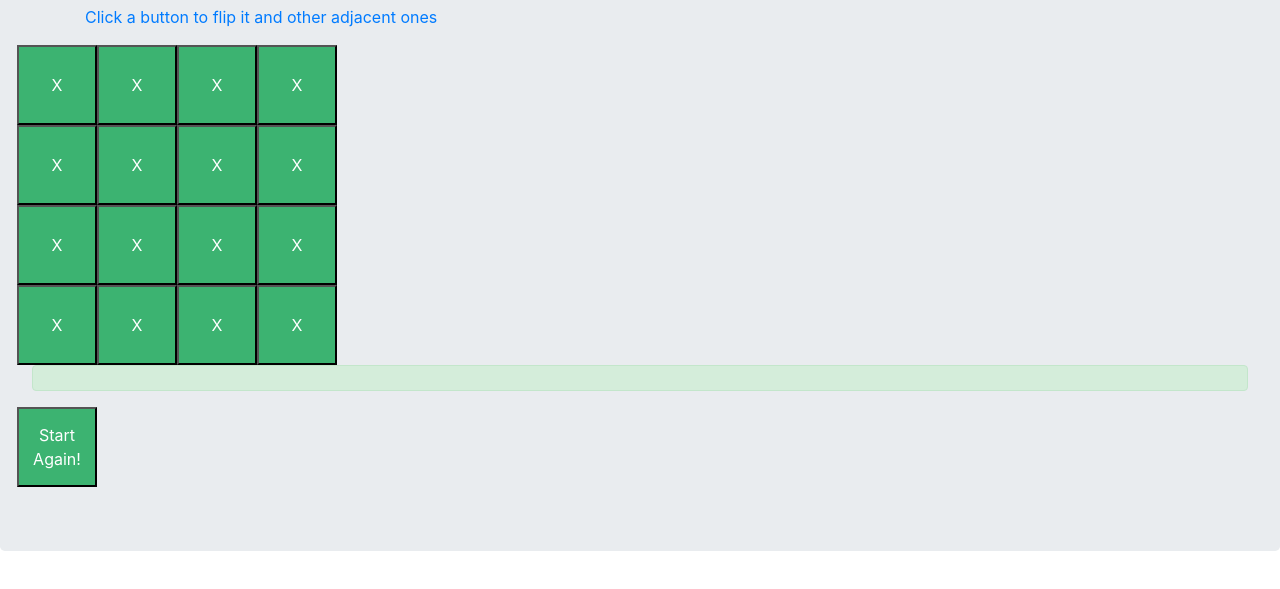
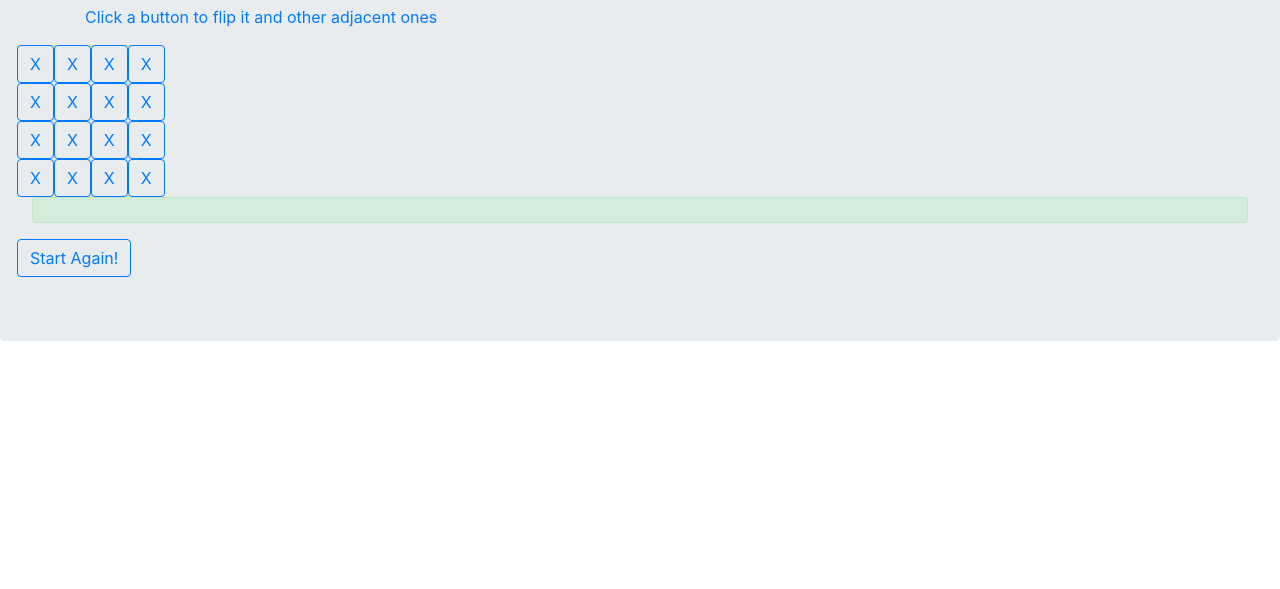
Before and after one commit to j-shim/javascript, a plain HTML site: page puzzle.html in a window 1280 px wide. Shown: the part 105-694 px from the top of the page. Drawn offline with nearby package versions, Linux system fonts and the light colour scheme.

Commit message:
testing buttons

```diff
--- a/puzzle.html
+++ b/puzzle.html
@@ -8,15 +8,7 @@
     <script src="https://ajax.googleapis.com/ajax/libs/jquery/3.3.1/jquery.min.js"></script>
     <script src="https://cdnjs.cloudflare.com/ajax/libs/popper.js/1.14.0/umd/popper.min.js"></script>
     <script src="https://maxcdn.bootstrapcdn.com/bootstrap/4.1.0/js/bootstrap.min.js"></script>
-    <style>
-      button {
-        background-color: MediumSeaGreen;
-        color: white;
-        width: 80px;
-        height: 80px;
-      }
-    </style>
- </head>
+  </head>
   <body>
     <div class="jumbotron">
       <div class="container">
@@ -24,33 +16,33 @@
         <p class="text-primary">Click a button to flip it and other adjacent ones</p>
       </div>
       <div class="row">
-        <button id="0" onclick="clicked(this.id)">X</button>
-        <button id="1" onclick="clicked(this.id)">X</button>
-        <button id="2" onclick="clicked(this.id)">X</button>
-        <button id="3" onclick="clicked(this.id)">X</button>
+        <button id="0" type="button" class="btn btn-outline-primary" onclick="clicked(this.id)">X</button>
+        <button id="1" type="button" class="btn btn-outline-primary" onclick="clicked(this.id)">X</button>
+        <button id="2" type="button" class="btn btn-outline-primary" onclick="clicked(this.id)">X</button>
+        <button id="3" type="button" class="btn btn-outline-primary" onclick="clicked(this.id)">X</button>
       </div>
       <div class="row">
-        <button id="4" onclick="clicked(this.id)">X</button>
-        <button id="5" onclick="clicked(this.id)">X</button>
-        <button id="6" onclick="clicked(this.id)">X</button>
-        <button id="7" onclick="clicked(this.id)">X</button>
+        <button id="4" type="button" class="btn btn-outline-primary" onclick="clicked(this.id)">X</button>
+        <button id="5" type="button" class="btn btn-outline-primary" onclick="clicked(this.id)">X</button>
+        <button id="6" type="button" class="btn btn-outline-primary" onclick="clicked(this.id)">X</button>
+        <button id="7" type="button" class="btn btn-outline-primary" onclick="clicked(this.id)">X</button>
       </div>
       <div class="row">
-        <button id="8" onclick="clicked(this.id)">X</button>
-        <button id="9" onclick="clicked(this.id)">X</button>
-        <button id="10" onclick="clicked(this.id)">X</button>
-        <button id="11" onclick="clicked(this.id)">X</button>
+        <button id="8" type="button" class="btn btn-outline-primary" onclick="clicked(this.id)">X</button>
+        <button id="9" type="button" class="btn btn-outline-primary" onclick="clicked(this.id)">X</button>
+        <button id="10" type="button" class="btn btn-outline-primary" onclick="clicked(this.id)">X</button>
+        <button id="11" type="button" class="btn btn-outline-primary" onclick="clicked(this.id)">X</button>
       </div>
       <div class="row">
-        <button id="12" onclick="clicked(this.id)">X</button>
-        <button id="13" onclick="clicked(this.id)">X</button>
-        <button id="14" onclick="clicked(this.id)">X</button>
-        <button id="15" onclick="clicked(this.id)">X</button>
+        <button id="12" type="button" class="btn btn-outline-primary" onclick="clicked(this.id)">X</button>
+        <button id="13" type="button" class="btn btn-outline-primary" onclick="clicked(this.id)">X</button>
+        <button id="14" type="button" class="btn btn-outline-primary" onclick="clicked(this.id)">X</button>
+        <button id="15" type="button" class="btn btn-outline-primary" onclick="clicked(this.id)">X</button>
       </div>
       <div id="done" class="alert alert-success">
       </div>
       <div class="row">
-        <button id="reset" onclick="reset()">Start Again!</button>
+        <button id="reset" type="button" class="btn btn-outline-primary" onclick="reset()">Start Again!</button>
       </div>
     </div>
 
```
